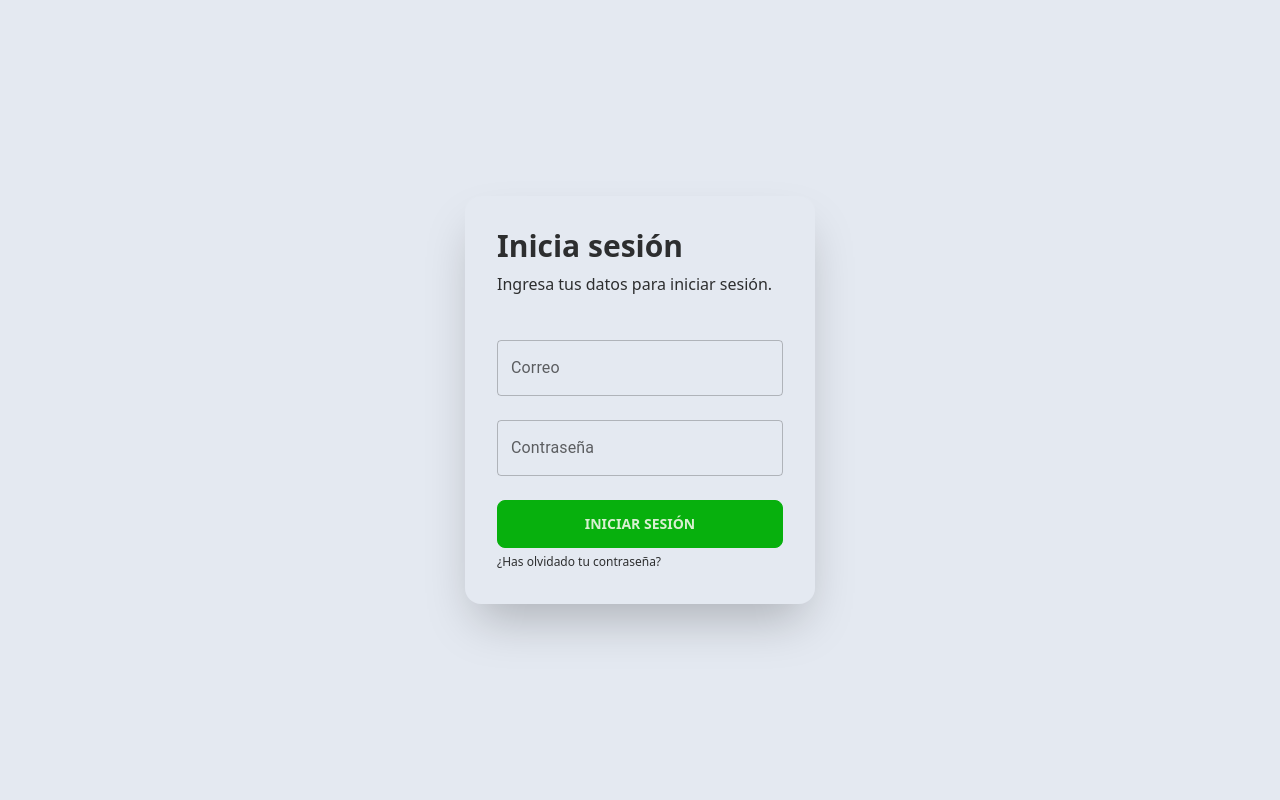
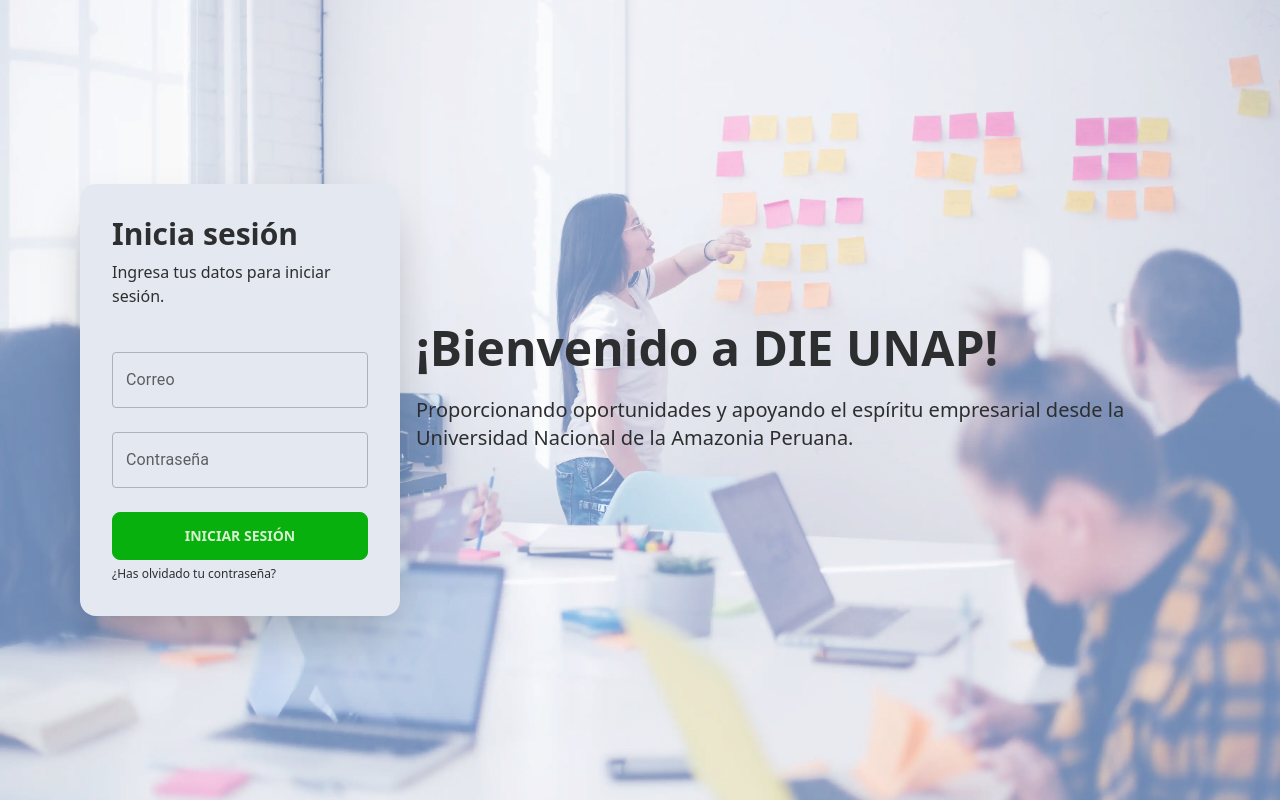
Before and after one commit to JorgeAntonio/dieweb, a React (Vite) app: page /signin in a window 1280 px wide. Built offline with nearby package versions, Linux system fonts and the light colour scheme.

Commit message:
signin page done

```diff
--- a/src/components/layouts/LoginLayout.jsx
+++ b/src/components/layouts/LoginLayout.jsx
@@ -1,10 +1,10 @@
-import {Outlet} from "react-router-dom";
+import { Outlet } from "react-router-dom";
 
 const LoginLayout = () => {
-    return (
-        <div className="container mx-auto">
-            <Outlet />
-        </div>
-    )
-}
+  return (
+    <div>
+      <Outlet />
+    </div>
+  );
+};
 export default LoginLayout;
--- a/src/pages/signin/signin_page.jsx
+++ b/src/pages/signin/signin_page.jsx
@@ -1,6 +1,7 @@
 import { Alert, AlertTitle, Box, TextField } from "@mui/material";
 import { useState } from "react";
 import { useNavigate } from "react-router-dom";
+import background from "../../assets/images/hero.webp";
 import { supabase } from "../../supabaseClient";
 
 const SigInPage = () => {
@@ -53,21 +54,39 @@
 
   return (
     <div>
-      <div className="hero min-h-screen">
+      <div
+        className="hero min-h-screen bg-base-200 md:p-16"
+        style={{
+          backgroundImage: `linear-gradient(
+          rgba(0, 0, 0, 0.5),
+          rgba(0, 0, 0, 0.5)
+        ), url(${background})`,
+          backgroundBlendMode: "overlay",
+          backgroundSize: "cover",
+        }}
+      >
         <div className="hero-content flex-col lg:flex-row-reverse">
-          <div className="card flex-shrink-0 w-full max-w-sm shadow-2xl bg-base-100">
-            <div className="absolute w-full">
-              {error && (
-                <Alert severity="error" mt={4} className="h-[110px]">
-                  <AlertTitle>Error</AlertTitle>
-                  <strong>{error}</strong>
-                </Alert>
-              )}
-            </div>
-            <div className="card-body w-[350px]">
+          <div className="text-center lg:text-left">
+            <h1 className="text-2xl md:text-5xl font-bold">
+              ¡Bienvenido a DIE UNAP!
+            </h1>
+            <p className="md:text-xl font-medium py-6">
+              Proporcionando oportunidades y apoyando el espíritu empresarial
+              desde la Universidad Nacional de la Amazonia Peruana.
+            </p>
+          </div>
+          <div className="card flex-shrink-0 max-w-sm shadow-2xl bg-base-100">
+            <div className="card-body w-[320px]">
               <h1 className="text-3xl font-bold">Inicia sesión</h1>
               <p className="mb-3">Ingresa tus datos para iniciar sesión.</p>
-
+              <div className="absolute w-[290px]">
+                {error && (
+                  <Alert severity="error" mt={4} className="">
+                    <AlertTitle>Error</AlertTitle>
+                    <strong>{error}</strong>
+                  </Alert>
+                )}
+              </div>
               <Box noValidate autoComplete="off">
                 <div className="form-control mt-6">
                   <TextField
```
